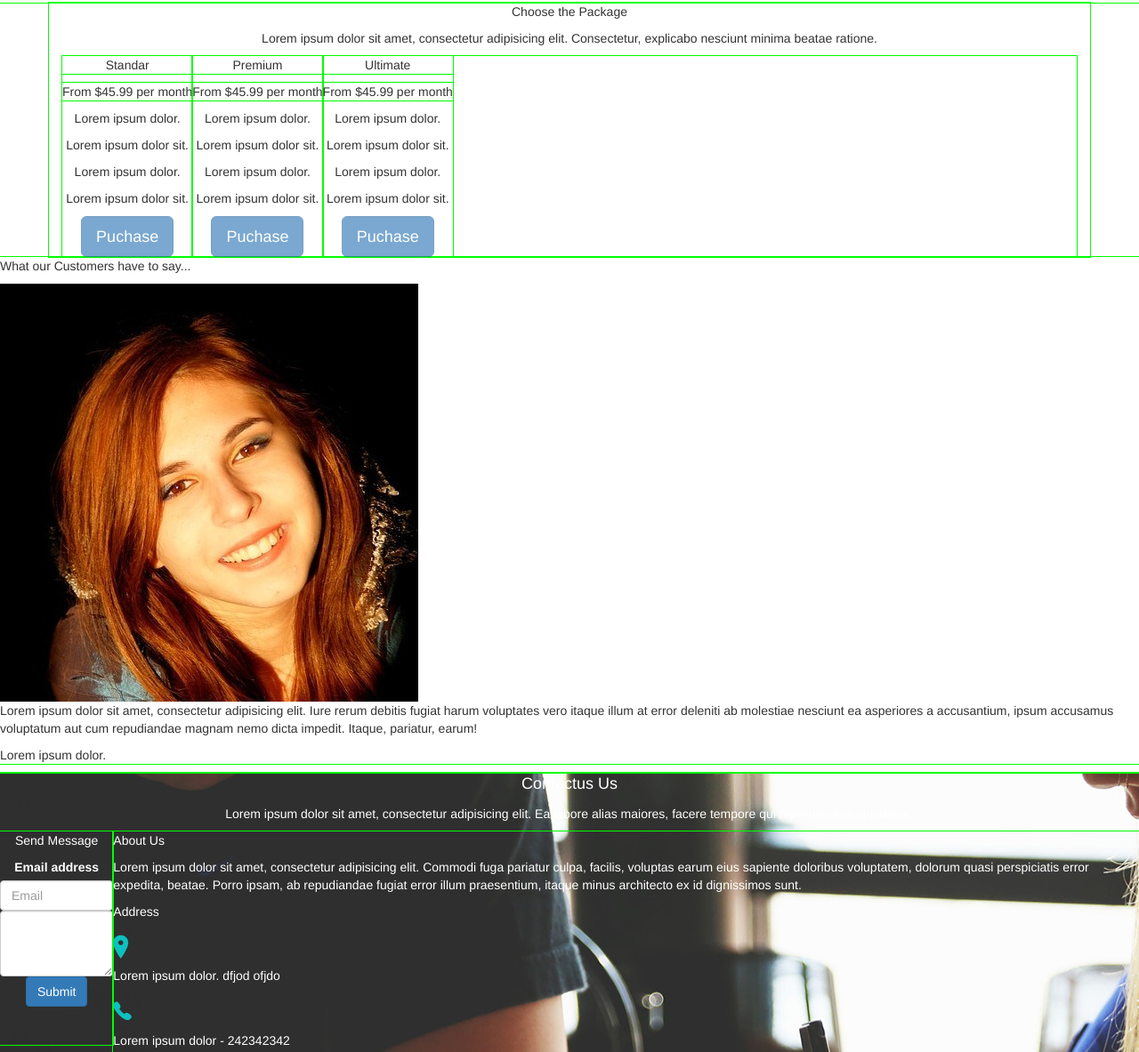
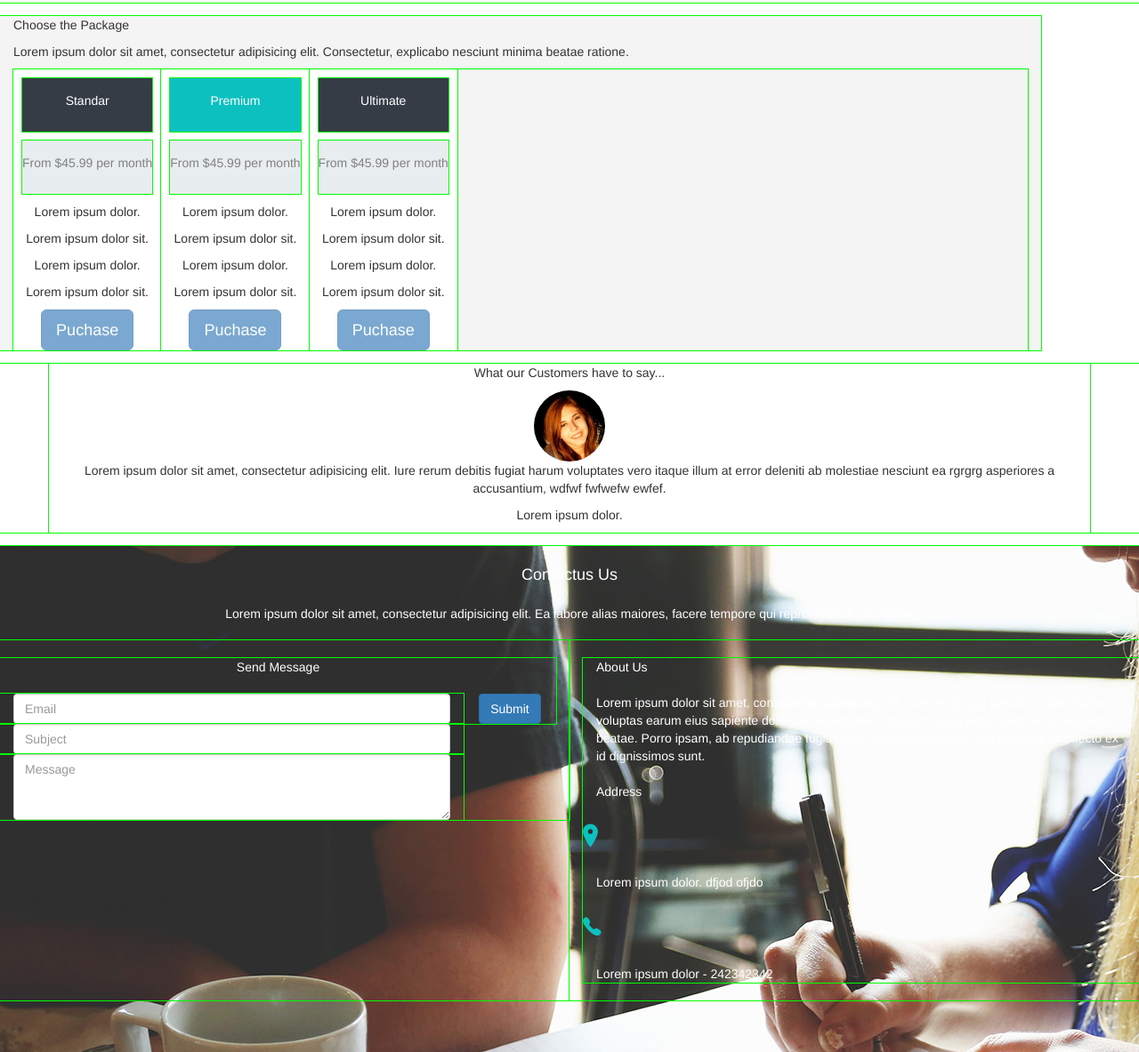
Before and after one commit to ruthmerygeraldine/U-II-23-Examen-Final, a plain HTML site: page index.html in a window 1280 px wide. Shown: the part 3290-4473 px from the top of the page at 89% size. Drawn offline with Linux system fonts and the light colour scheme; files whose address does not match are found by name.

Commit message:
Creando Clases Globales 2 para Background

```diff
--- a/css/main.css
+++ b/css/main.css
@@ -92,21 +92,59 @@ span{
 
 /* **** Separacion **** */
 
-.fondo_contacto{
-	background: url('../img/background/contactus.jpg');
+.fondo_choose{
+	background: #f4f4f4;
+	margin: 15px 0px;
+}
+.info_A{
+	background: white;
+}
+.info_A div:nth-child(1){
+	background: #363c46;
 	color: white;
+	padding: 15px 0px;
+	margin:10px 10px;
+}
+.info_A:nth-child(2) div{
+	background: #0dc0c0;
+	color: white;
+	padding: 15px 0px;
+	margin:10px 10px;
+}
+
+.info_A div:nth-child(2){
+	background: #e8edef;
+	color: gray;
+	padding: 15px 0px;
+	margin:10px 10px;
 }
 
 
 
 
 
+/* **** Separacion **** */
 
+.fondo_customer{
+	margin-top: 15px;
+	margin-bottom: 15px;
+}
+.fondo_customer img{
+	width: 80px;
+	border-radius: 50%;
+}
 
+/* **** Separacion **** */
 
+.fondo_contacto{
+	background: url('../img/background/contactus.jpg');
+	color: white;
+	height: 600px;
+}
+.fondo_contacto p{
+	margin: 20px 15px;
 
-
-
+}
 
 /* **** Separacion **** */
 
--- a/index.html
+++ b/index.html
@@ -181,7 +181,7 @@
     <p class="parrafo">Lorem ipsum dolor sit amet, consectetur adipisicing elit. Numquam possimus est harum magni, rem similique.</p>
     <p>Lorem ipsum dolor.</p>
   </div>
-  <div class="container text-center">
+  <div class="container fondo_choose">
     <p>Choose the Package</p>
     <p>Lorem ipsum dolor sit amet, consectetur adipisicing elit. Consectetur, explicabo nesciunt minima beatae ratione.</p>
     <div class="separacion text-center">
@@ -229,11 +229,11 @@
     </div>
   </div>
   <!-- separacion de secciones -->
-  <div class="container-fluid">
-    <div class="septimo_fondo">
+  <div class="container-fluid fondo_customer text-center">
+    <div class="container">
       <p>What our Customers have to say...</p>
       <img src="img/customer.jpg" alt="">
-      <p>Lorem ipsum dolor sit amet, consectetur adipisicing elit. Iure rerum debitis fugiat harum voluptates vero itaque illum at error deleniti ab molestiae nesciunt ea asperiores a accusantium, ipsum accusamus voluptatum aut cum repudiandae magnam nemo dicta impedit. Itaque, pariatur, earum!</p>
+      <p>Lorem ipsum dolor sit amet, consectetur adipisicing elit. Iure rerum debitis fugiat harum voluptates vero itaque illum at error deleniti ab molestiae nesciunt ea rgrgrg asperiores a accusantium, wdfwf fwfwefw ewfef.</p>
       <p>Lorem ipsum dolor.</p>
     </div>
   </div>
@@ -244,19 +244,31 @@
     <p class="titulo2">Contactus Us</p>
     <p>Lorem ipsum dolor sit amet, consectetur adipisicing elit. Ea labore alias maiores, facere tempore qui reprehenderit cupiditate.</p>
     <div class="separacion">
+    <div class="row">
+      <div class="col-sm-6">
         <div class="form-group">
           <p>Send Message</p>
-        <label for="exampleInputEmail1">Email address</label>
-        <input type="email" class="form-control" id="exampleInputEmail1" placeholder="Email">
-        <textarea class="form-control" rows="3"></textarea>
+          <div class="col-sm-10">
+            <input type="email" class="form-control" id="inputEmail3" placeholder="Email">
+          </div>
+          <div class="col-sm-10">
+            <input type="email" class="form-control" id="inputEmail3" placeholder="Subject">
+          </div>
+          <div class="col-sm-10">
+          <textarea class="form-control" rows="3" placeholder="Message"></textarea>
+          </div>
           <button type="submit" class="btn btn-primary">Submit</button>
         </div>
+      </div>
+      <div class="col-sm-6">
         <div class="text-left">
           <p>About Us</p>
           <p>Lorem ipsum dolor sit amet, consectetur adipisicing elit. Commodi fuga pariatur culpa, facilis, voluptas earum eius sapiente doloribus voluptatem, dolorum quasi perspiciatis error expedita, beatae. Porro ipsam, ab repudiandae fugiat error illum praesentium, itaque minus architecto ex id dignissimos sunt.</p>
           <p>Address</p>
           <span class="ion-ios-location"></span><p>Lorem ipsum dolor. dfjod ofjdo</p>
           <span class="ion-ios-telephone"></span><p>Lorem ipsum dolor - 242342342</p>
+        </div>
+      </div>
     </div>
     </div>
   </div>
```
Lines whose indentation alone changed are shown as unchanged.
